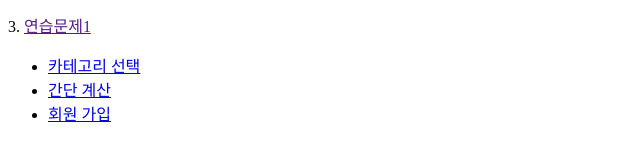
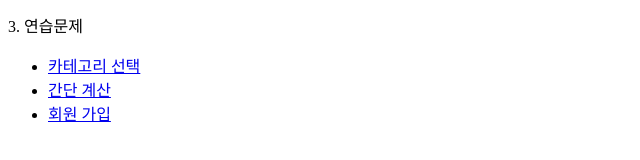
Before and after one commit to DongHwiHan/FRONTEND-WORKSPACE, a plain HTML site: page javascript-workspace/JAVASCRIPT_HOME_WORK.html in a window 1280 px wide. Shown: the part 416-576 px from the top of the page, 0-640 px from the left. Drawn offline with Linux system fonts and the light colour scheme.

Commit message:
JAVASCRIPT_HOME_WORK

```diff
--- a/javascript-workspace/JAVASCRIPT_HOME_WORK.html
+++ b/javascript-workspace/JAVASCRIPT_HOME_WORK.html
@@ -29,7 +29,7 @@
         </ul>
     </li>
 
-    <li type=1><a href="">연습문제1</a>
+    <li type=1><a>연습문제</a>
         <ul>
             <li><a href="카테고리 선택.html">카테고리 선택</a></li>
             <li><a href="간단 계산.html">간단 계산</a></li>
```
